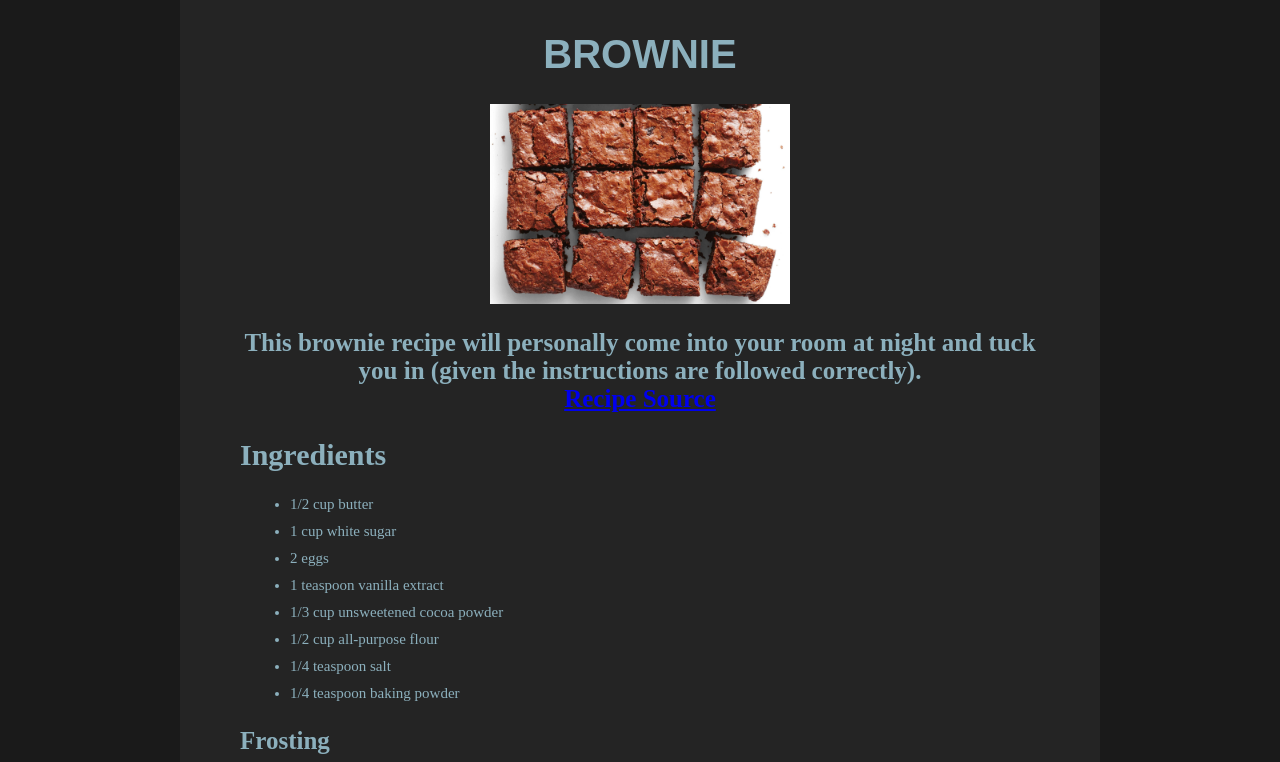
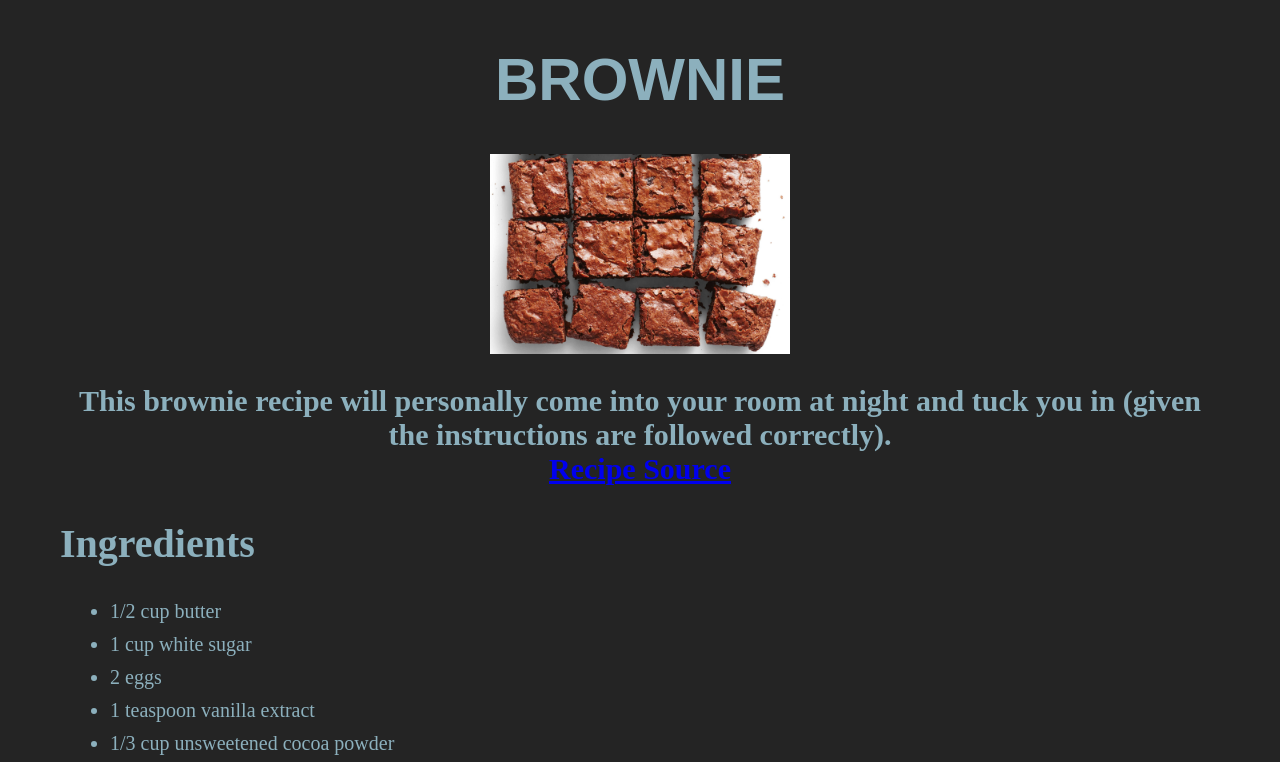
Before and after one commit to Ethan2272/odin-recipes, a plain HTML site: page recipes/brownies.html in a window 1280 px wide. Shown: the top 762 px of the page. Drawn offline with Linux system fonts and the light colour scheme.

Commit message:
fixed font size

```diff
--- a/recipes/styles.css
+++ b/recipes/styles.css
@@ -9,7 +9,7 @@ body {
     margin: 0 auto;
     background-color: rgb(36, 36, 36);
     min-height: 99vh;
-    max-width: 800px;
+    max-width: 1200px;
     min-width: 500px;
     padding: 5px 60px;
 }
@@ -25,18 +25,18 @@ h1, .description {
 
 h1 {
     font-family: fantasy;
+    font-size: 60px;
+}
+
+h2{
     font-size: 40px;
 }
 
-h2{
+h3 {
     font-size: 30px;
 }
 
-h3 {
-    font-size: 25px;
-}
-
 li{
-    font-size: 15px;
+    font-size: 20px;
     margin: 10px;
 }
```
